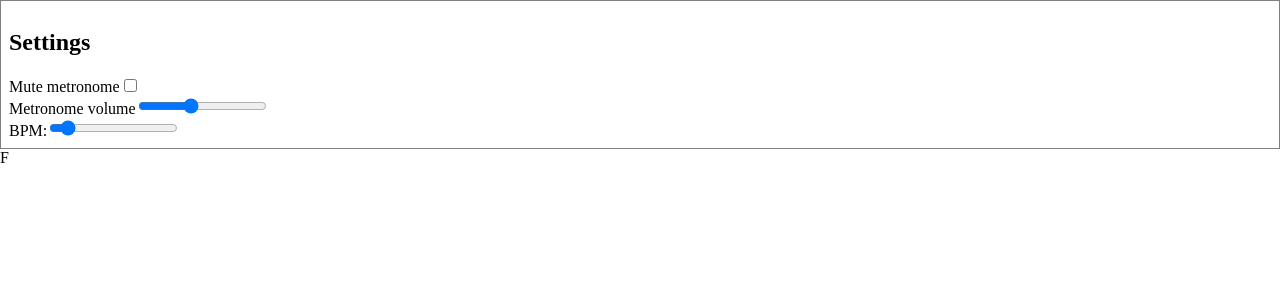
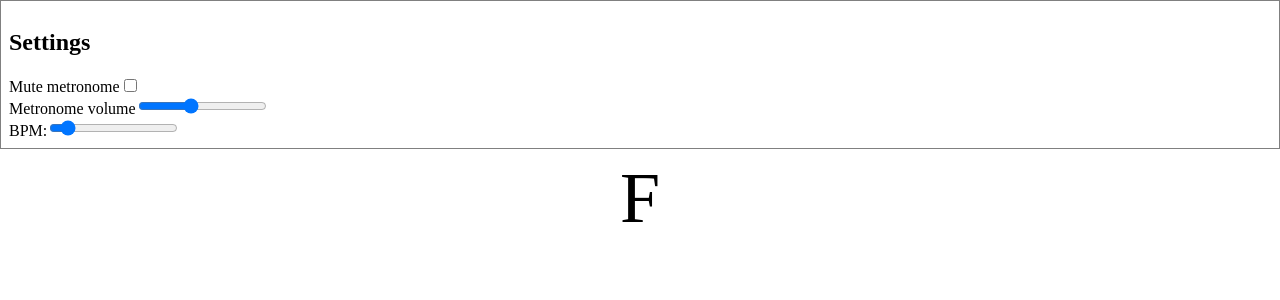
Before and after one commit to tonyanziano/learn-your-fretboard, a React app: page / in a window 1280 px wide. Shown: the top 300 px of the page. Built offline with nearby package versions, Linux system fonts and the light colour scheme.

Commit message:
Started styling current note display

```diff
--- a/src/components/CurrentNote.tsx
+++ b/src/components/CurrentNote.tsx
@@ -1,11 +1,19 @@
 import React from 'react';
 import { useCurrentNote } from '../hooks/useCurrentNote';
+/** @jsx jsx **/
+import { css } from '@emotion/react';
+
+const styles = css({
+  padding: '8px 0',
+  textAlign: 'center',
+  fontSize: 72,
+});
 
 /**
  * Displays the current note that should be played by the user
  */
-export const CurrentNote: React.FC<{}> = () => {
+export const CurrentNote: React.FC = () => {
   const currentNote = useCurrentNote();
 
-  return <div>{currentNote}</div>;
+  return <div css={styles}>{currentNote}</div>;
 };
```
